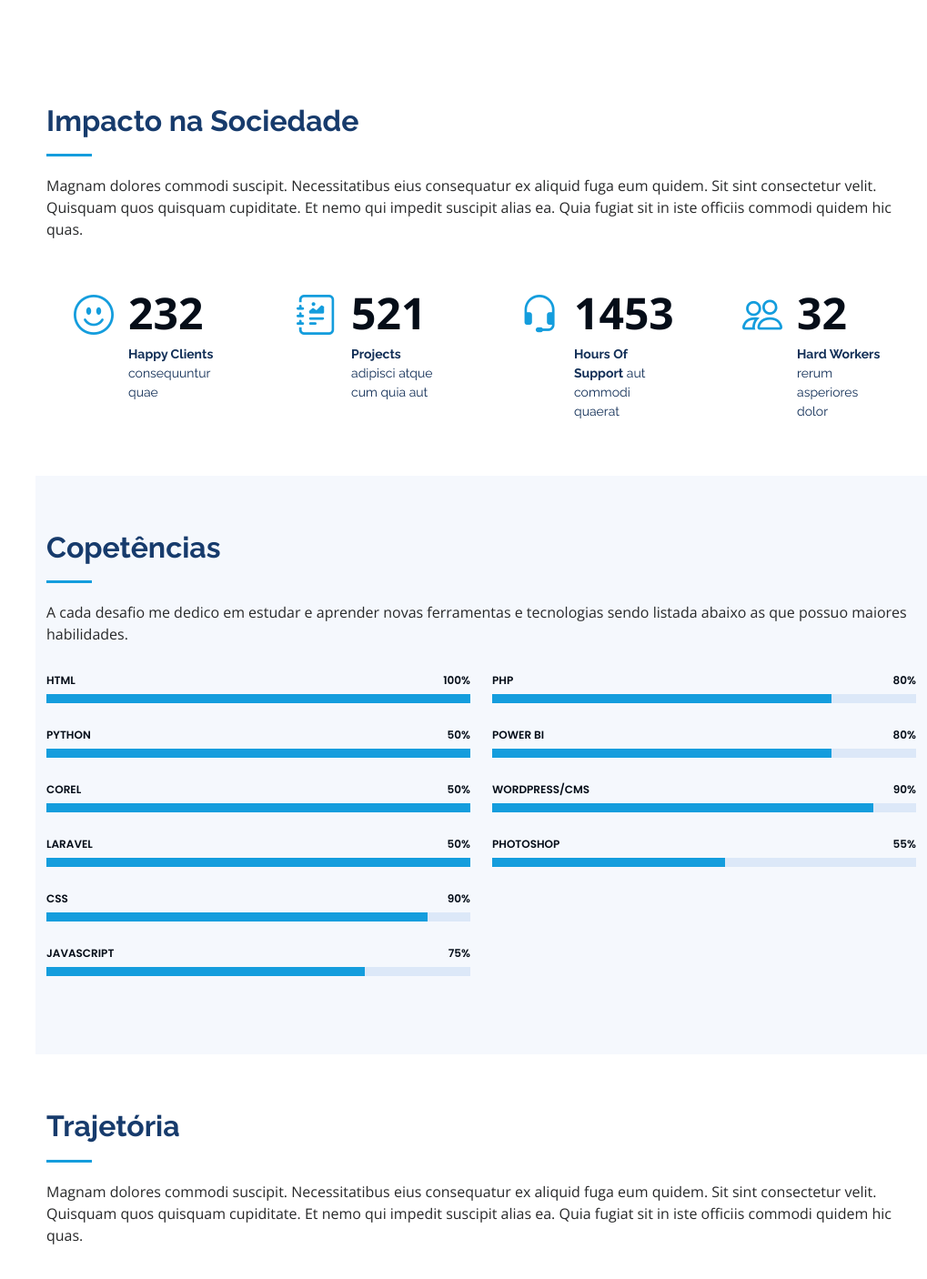
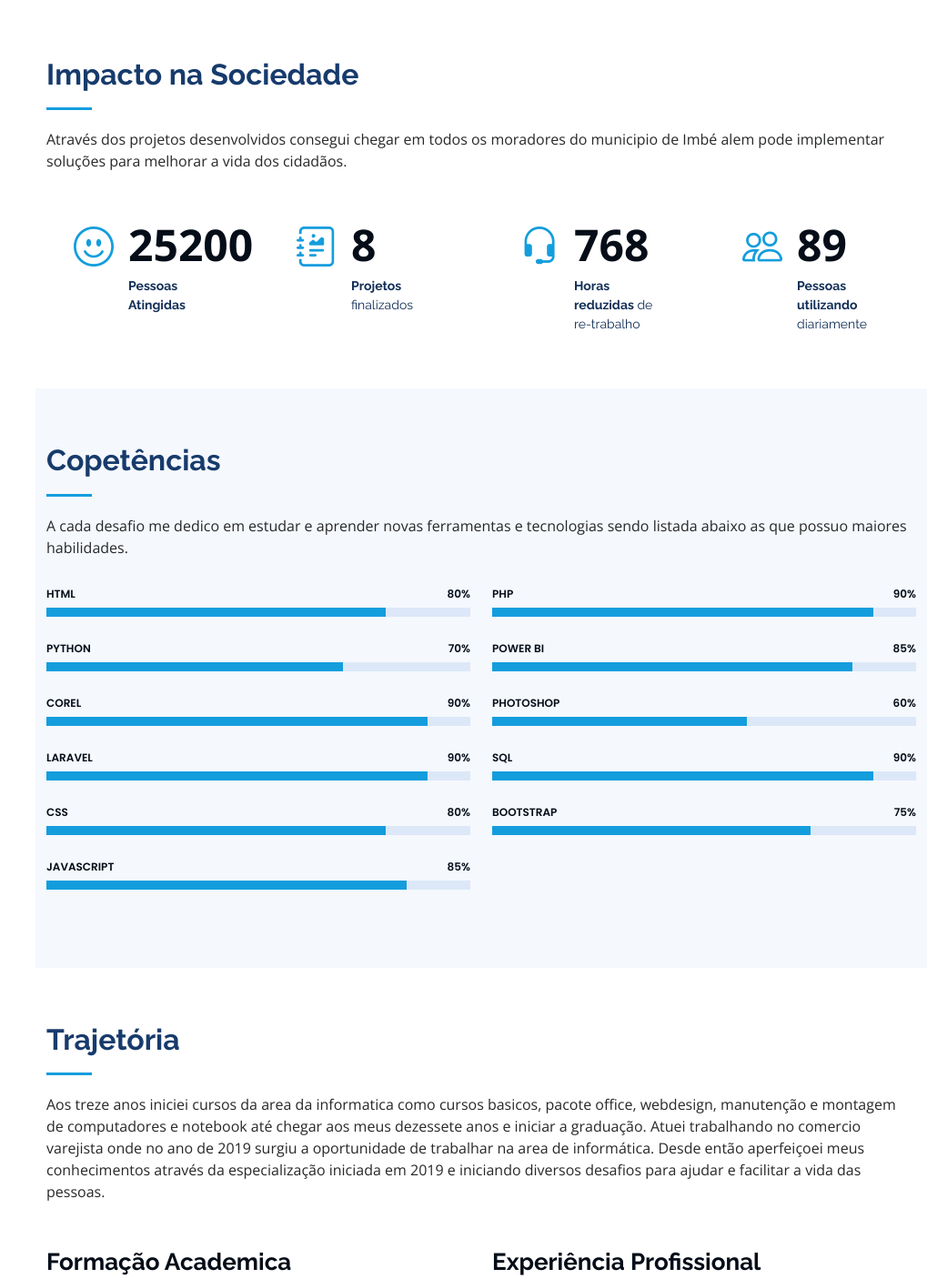
Before and after one commit to renantdai/portfolio, a plain HTML site: page index.html in a window 1280 px wide. Shown: the part 1378-2784 px from the top of the page at 91% size, without its empty margins (261-1280 px from the left). Drawn offline with nearby package versions, Linux system fonts and the light colour scheme.

Commit message:
Update index.html

```diff
--- a/index.html
+++ b/index.html
@@ -43,11 +43,14 @@
         <img src="assets/img/profile-img.jpg" alt="" class="img-fluid rounded-circle">
         <h1 class="text-light"><a href="index.html">Renan Konrath</a></h1>
         <div class="social-links mt-3 text-center">
-          <a href="https://www.linkedin.com/in/renan-konrath-de-souza-2b87a813a/" class="linkedin" target="_blank"><i class="bx bxl-linkedin"></i></a>
-          <a href="https://www.instagram.com/renantdai/" class="instagram" target="_blank"><i class="bx bxl-instagram"></i></a>
-          <a href="#" class="google-plus"  target="_blank"><i class="bx bxl-discord"></i></a>
+          <a href="https://www.linkedin.com/in/renan-konrath-de-souza-2b87a813a/" class="linkedin" target="_blank"><i
+              class="bx bxl-linkedin"></i></a>
+          <a href="https://www.instagram.com/renantdai/" class="instagram" target="_blank"><i
+              class="bx bxl-instagram"></i></a>
+          <a href="#" class="google-plus" target="_blank"><i class="bx bxl-discord"></i></a>
           <a href="https://facebook.com/tobiAKT" class="facebook" target="_blank"><i class="bx bxl-facebook"></i></a>
-          <a href="https://api.whatsapp.com/send?1=pt_BR&phone=555197898663" class="whatsapp" target="_blank"><i class="bx bxl-whatsapp"></i></a>
+          <a href="https://api.whatsapp.com/send?1=pt_BR&phone=555197898663" class="whatsapp" target="_blank"><i
+              class="bx bxl-whatsapp"></i></a>
         </div>
       </div>
 
@@ -58,7 +61,7 @@
           <li><a href="#resume" class="nav-link scrollto"><i class="bx bx-file-blank"></i> <span>Resumo</span></a></li>
           <li><a href="#portfolio" class="nav-link scrollto"><i class="bx bx-book-content"></i>
               <span>Portfolio</span></a></li>
-         <!--  <li><a href="#services" class="nav-link scrollto"><i class="bx bx-server"></i> <span>Serviços</span></a></li> -->
+          <!--  <li><a href="#services" class="nav-link scrollto"><i class="bx bx-server"></i> <span>Serviços</span></a></li> -->
           <li><a href="#contact" class="nav-link scrollto"><i class="bx bx-envelope"></i> <span>Contato</span></a></li>
         </ul>
       </nav><!-- .nav-menu -->
@@ -95,9 +98,10 @@
           <div class="col-lg-8 pt-4 pt-lg-0 content" data-aos="fade-left">
             <h3>Desenvolvedor &amp; Analista</h3>
             <p class="fst-italic">
-              Lorem ipsum dolor sit amet, consectetur adipiscing elit, sed do eiusmod tempor incididunt ut labore et
-              dolore
-              magna aliqua.
+              Procuro oportunidade relacionada ao mercado de TI, que possa trazer novas perspectivas de futuro e
+              crescimento. Estou à procura de novas experiência de trabalho após formado em Especialista em
+              Engenharia de Sofware e Inovação. Quero desenvolver minhas habilidades e também contribuir para
+              o sucesso da empresa.
             </p>
             <div class="row">
               <div class="col-lg-6">
@@ -118,12 +122,6 @@
                 </ul>
               </div>
             </div>
-            <p>
-              Officiis eligendi itaque labore et dolorum mollitia officiis optio vero. Quisquam sunt adipisci omnis et
-              ut. Nulla accusantium dolor incidunt officia tempore. Et eius omnis.
-              Cupiditate ut dicta maxime officiis quidem quia. Sed et consectetur qui quia repellendus itaque neque.
-              Aliquid amet quidem ut quaerat cupiditate. Ab et eum qui repellendus omnis culpa magni laudantium dolores.
-            </p>
           </div>
         </div>
 
@@ -136,9 +134,9 @@
 
         <div class="section-title">
           <h2>Impacto na Sociedade</h2>
-          <p>Magnam dolores commodi suscipit. Necessitatibus eius consequatur ex aliquid fuga eum quidem. Sit sint
-            consectetur velit. Quisquam quos quisquam cupiditate. Et nemo qui impedit suscipit alias ea. Quia fugiat sit
-            in iste officiis commodi quidem hic quas.</p>
+          <p>Através dos projetos desenvolvidos consegui chegar em todos os moradores do municipio de Imbé alem
+            pode implementar soluções para melhorar a vida dos cidadãos.
+          </p>
         </div>
 
         <div class="row no-gutters">
@@ -146,36 +144,36 @@
           <div class="col-lg-3 col-md-6 d-md-flex align-items-md-stretch" data-aos="fade-up">
             <div class="count-box">
               <i class="bi bi-emoji-smile"></i>
-              <span data-purecounter-start="0" data-purecounter-end="232" data-purecounter-duration="1"
+              <span data-purecounter-start="0" data-purecounter-end="25200" data-purecounter-duration="1"
                 class="purecounter"></span>
-              <p><strong>Happy Clients</strong> consequuntur quae</p>
+              <p><strong>Pessoas Atingidas</strong></p>
             </div>
           </div>
 
           <div class="col-lg-3 col-md-6 d-md-flex align-items-md-stretch" data-aos="fade-up" data-aos-delay="100">
             <div class="count-box">
               <i class="bi bi-journal-richtext"></i>
-              <span data-purecounter-start="0" data-purecounter-end="521" data-purecounter-duration="1"
+              <span data-purecounter-start="0" data-purecounter-end="8" data-purecounter-duration="1"
                 class="purecounter"></span>
-              <p><strong>Projects</strong> adipisci atque cum quia aut</p>
+              <p><strong>Projetos</strong> finalizados</p>
             </div>
           </div>
 
           <div class="col-lg-3 col-md-6 d-md-flex align-items-md-stretch" data-aos="fade-up" data-aos-delay="200">
             <div class="count-box">
               <i class="bi bi-headset"></i>
-              <span data-purecounter-start="0" data-purecounter-end="1453" data-purecounter-duration="1"
+              <span data-purecounter-start="0" data-purecounter-end="768" data-purecounter-duration="1"
                 class="purecounter"></span>
-              <p><strong>Hours Of Support</strong> aut commodi quaerat</p>
+              <p><strong>Horas reduzidas</strong> de re-trabalho</p>
             </div>
           </div>
 
           <div class="col-lg-3 col-md-6 d-md-flex align-items-md-stretch" data-aos="fade-up" data-aos-delay="300">
             <div class="count-box">
               <i class="bi bi-people"></i>
-              <span data-purecounter-start="0" data-purecounter-end="32" data-purecounter-duration="1"
+              <span data-purecounter-start="0" data-purecounter-end="89" data-purecounter-duration="1"
                 class="purecounter"></span>
-              <p><strong>Hard Workers</strong> rerum asperiores dolor</p>
+              <p><strong>Pessoas utilizando</strong> diariamente</p>
             </div>
           </div>
 
@@ -200,39 +198,23 @@
           <div class="col-lg-6" data-aos="fade-up">
 
             <div class="progress">
-              <span class="skill">HTML <i class="val">100%</i></span>
+              <span class="skill">HTML <i class="val">80%</i></span>
               <div class="progress-bar-wrap">
-                <div class="progress-bar" role="progressbar" aria-valuenow="100" aria-valuemin="0" aria-valuemax="100">
+                <div class="progress-bar" role="progressbar" aria-valuenow="80" aria-valuemin="0" aria-valuemax="100">
                 </div>
               </div>
             </div>
 
             <div class="progress">
-              <span class="skill">Python <i class="val">50%</i></span>
+              <span class="skill">Python <i class="val">70%</i></span>
               <div class="progress-bar-wrap">
-                <div class="progress-bar" role="progressbar" aria-valuenow="100" aria-valuemin="0" aria-valuemax="100">
+                <div class="progress-bar" role="progressbar" aria-valuenow="70" aria-valuemin="0" aria-valuemax="100">
                 </div>
               </div>
             </div>
 
             <div class="progress">
-              <span class="skill">Corel <i class="val">50%</i></span>
-              <div class="progress-bar-wrap">
-                <div class="progress-bar" role="progressbar" aria-valuenow="100" aria-valuemin="0" aria-valuemax="100">
-                </div>
-              </div>
-            </div>
-
-            <div class="progress">
-              <span class="skill">Laravel <i class="val">50%</i></span>
-              <div class="progress-bar-wrap">
-                <div class="progress-bar" role="progressbar" aria-valuenow="100" aria-valuemin="0" aria-valuemax="100">
-                </div>
-              </div>
-            </div>
-
-            <div class="progress">
-              <span class="skill">CSS <i class="val">90%</i></span>
+              <span class="skill">Corel <i class="val">90%</i></span>
               <div class="progress-bar-wrap">
                 <div class="progress-bar" role="progressbar" aria-valuenow="90" aria-valuemin="0" aria-valuemax="100">
                 </div>
@@ -240,9 +222,25 @@
             </div>
 
             <div class="progress">
-              <span class="skill">JavaScript <i class="val">75%</i></span>
+              <span class="skill">Laravel <i class="val">90%</i></span>
               <div class="progress-bar-wrap">
-                <div class="progress-bar" role="progressbar" aria-valuenow="75" aria-valuemin="0" aria-valuemax="100">
+                <div class="progress-bar" role="progressbar" aria-valuenow="90" aria-valuemin="0" aria-valuemax="100">
+                </div>
+              </div>
+            </div>
+
+            <div class="progress">
+              <span class="skill">CSS <i class="val">80%</i></span>
+              <div class="progress-bar-wrap">
+                <div class="progress-bar" role="progressbar" aria-valuenow="80" aria-valuemin="0" aria-valuemax="100">
+                </div>
+              </div>
+            </div>
+
+            <div class="progress">
+              <span class="skill">JavaScript <i class="val">85%</i></span>
+              <div class="progress-bar-wrap">
+                <div class="progress-bar" role="progressbar" aria-valuenow="85" aria-valuemin="0" aria-valuemax="100">
                 </div>
               </div>
             </div>
@@ -252,23 +250,7 @@
           <div class="col-lg-6" data-aos="fade-up" data-aos-delay="100">
 
             <div class="progress">
-              <span class="skill">PHP <i class="val">80%</i></span>
-              <div class="progress-bar-wrap">
-                <div class="progress-bar" role="progressbar" aria-valuenow="80" aria-valuemin="0" aria-valuemax="100">
-                </div>
-              </div>
-            </div>
-
-            <div class="progress">
-              <span class="skill">Power BI <i class="val">80%</i></span>
-              <div class="progress-bar-wrap">
-                <div class="progress-bar" role="progressbar" aria-valuenow="80" aria-valuemin="0" aria-valuemax="100">
-                </div>
-              </div>
-            </div>
-
-            <div class="progress">
-              <span class="skill">WordPress/CMS <i class="val">90%</i></span>
+              <span class="skill">PHP <i class="val">90%</i></span>
               <div class="progress-bar-wrap">
                 <div class="progress-bar" role="progressbar" aria-valuenow="90" aria-valuemin="0" aria-valuemax="100">
                 </div>
@@ -276,9 +258,34 @@
             </div>
 
             <div class="progress">
-              <span class="skill">Photoshop <i class="val">55%</i></span>
+              <span class="skill">Power BI <i class="val">85%</i></span>
               <div class="progress-bar-wrap">
-                <div class="progress-bar" role="progressbar" aria-valuenow="55" aria-valuemin="0" aria-valuemax="100">
+                <div class="progress-bar" role="progressbar" aria-valuenow="85" aria-valuemin="0" aria-valuemax="100">
+                </div>
+              </div>
+            </div>
+
+
+            <div class="progress">
+              <span class="skill">Photoshop <i class="val">60%</i></span>
+              <div class="progress-bar-wrap">
+                <div class="progress-bar" role="progressbar" aria-valuenow="60" aria-valuemin="0" aria-valuemax="100">
+                </div>
+              </div>
+            </div>
+
+            <div class="progress">
+              <span class="skill">SQL <i class="val">90%</i></span>
+              <div class="progress-bar-wrap">
+                <div class="progress-bar" role="progressbar" aria-valuenow="90" aria-valuemin="0" aria-valuemax="100">
+                </div>
+              </div>
+            </div>
+
+            <div class="progress">
+              <span class="skill">Bootstrap <i class="val">75%</i></span>
+              <div class="progress-bar-wrap">
+                <div class="progress-bar" role="progressbar" aria-valuenow="75" aria-valuemin="0" aria-valuemax="100">
                 </div>
               </div>
             </div>
@@ -296,25 +303,20 @@
 
         <div class="section-title">
           <h2>Trajetória</h2>
-          <p>Magnam dolores commodi suscipit. Necessitatibus eius consequatur ex aliquid fuga eum quidem. Sit sint
-            consectetur velit. Quisquam quos quisquam cupiditate. Et nemo qui impedit suscipit alias ea. Quia fugiat sit
-            in iste officiis commodi quidem hic quas.</p>
+          <p>Aos treze anos iniciei cursos da area da informatica como cursos basicos, pacote office, webdesign,
+            manutenção e
+            montagem de computadores e notebook até chegar aos meus dezessete anos e iniciar a graduação. Atuei
+            trabalhando no
+            comercio varejista onde no ano de 2019 surgiu a oportunidade de trabalhar na area de informática. Desde
+            então aperfeiçoei
+            meus conhecimentos através da especialização iniciada em 2019 e iniciando diversos desafios para ajudar e
+            facilitar a
+            vida das pessoas.
+          </p>
         </div>
 
         <div class="row">
           <div class="col-lg-6" data-aos="fade-up">
-            <h3 class="resume-title">Sumary</h3>
-            <div class="resume-item pb-0">
-              <h4>Alex Smith</h4>
-              <p><em>Innovative and deadline-driven Graphic Designer with 3+ years of experience designing and
-                  developing user-centered digital/print marketing material from initial concept to final, polished
-                  deliverable.</em></p>
-              <ul>
-                <li>Portland par 127,Orlando, FL</li>
-                <li>(123) 456-7891</li>
-                <li>alice.barkley@example.com</li>
-              </ul>
-            </div>
 
             <h3 class="resume-title">Formação Academica</h3>
             <div class="resume-item">
@@ -351,6 +353,16 @@
                 papel de agente transformador da sociedade e capacidade de provocar mudanças por meio da incorporação de
                 novas tecnologias educacionais.
               </p>
+            </div>
+
+            <h3 class="resume-title">Certificação</h3>
+            <div class="resume-item">
+              <h4>Ubiquiti Enterprise Wireless Admin UEWA - UniFi Avançado</h4>
+              <h5>2021</h5>
+              <p><em>Ubiquiti Inc.</em></p>
+              <p><em>Curso de Certificação de Rede Wireless em equipamentos Ubiquiti da linha UniFi, voltado a
+                  capacitar profissionais para dimensionar redes Wi-Fi Corporativas, planejar recursos de autenticação
+                  e recursos avançados UniFi - UEWA.</em></p>
             </div>
           </div>
           <div class="col-lg-6" data-aos="fade-up" data-aos-delay="100">
@@ -539,60 +551,6 @@
       </div>
     </section><!-- End Portfolio Section -->
 
-    <!-- ======= Services Section ======= -->
-    <!-- <section id="services" class="services">
-      <div class="container">
-
-        <div class="section-title">
-          <h2>Cursos de aperfeiçoamento</h2>
-          <p>Magnam dolores commodi suscipit. Necessitatibus eius consequatur ex aliquid fuga eum quidem. Sit sint
-            consectetur velit. Quisquam quos quisquam cupiditate. Et nemo qui impedit suscipit alias ea. Quia fugiat sit
-            in iste officiis commodi quidem hic quas.</p>
-        </div>
-
-        <div class="row">
-          <div class="col-lg-4 col-md-6 icon-box" data-aos="fade-up">
-            <div class="icon"><i class="bi bi-briefcase"></i></div>
-            <h4 class="title"><a href="">Lorem Ipsum</a></h4>
-            <p class="description">Voluptatum deleniti atque corrupti quos dolores et quas molestias excepturi sint
-              occaecati cupiditate non provident</p>
-          </div>
-          <div class="col-lg-4 col-md-6 icon-box" data-aos="fade-up" data-aos-delay="100">
-            <div class="icon"><i class="bi bi-card-checklist"></i></div>
-            <h4 class="title"><a href="">Dolor Sitema</a></h4>
-            <p class="description">Minim veniam, quis nostrud exercitation ullamco laboris nisi ut aliquip ex ea commodo
-              consequat tarad limino ata</p>
-          </div>
-          <div class="col-lg-4 col-md-6 icon-box" data-aos="fade-up" data-aos-delay="200">
-            <div class="icon"><i class="bi bi-bar-chart"></i></div>
-            <h4 class="title"><a href="">Sed ut perspiciatis</a></h4>
-            <p class="description">Duis aute irure dolor in reprehenderit in voluptate velit esse cillum dolore eu
-              fugiat nulla pariatur</p>
-          </div>
-          <div class="col-lg-4 col-md-6 icon-box" data-aos="fade-up" data-aos-delay="300">
-            <div class="icon"><i class="bi bi-binoculars"></i></div>
-            <h4 class="title"><a href="">Magni Dolores</a></h4>
-            <p class="description">Excepteur sint occaecat cupidatat non proident, sunt in culpa qui officia deserunt
-              mollit anim id est laborum</p>
-          </div>
-          <div class="col-lg-4 col-md-6 icon-box" data-aos="fade-up" data-aos-delay="400">
-            <div class="icon"><i class="bi bi-brightness-high"></i></div>
-            <h4 class="title"><a href="">Nemo Enim</a></h4>
-            <p class="description">At vero eos et accusamus et iusto odio dignissimos ducimus qui blanditiis praesentium
-              voluptatum deleniti atque</p>
-          </div>
-          <div class="col-lg-4 col-md-6 icon-box" data-aos="fade-up" data-aos-delay="500">
-            <div class="icon"><i class="bi bi-calendar4-week"></i></div>
-            <h4 class="title"><a href="">Eiusmod Tempor</a></h4>
-            <p class="description">Et harum quidem rerum facilis est et expedita distinctio. Nam libero tempore, cum
-              soluta nobis est eligendi</p>
-          </div>
-        </div>
-
-      </div>
-    </section> -->
-    <!-- End Services Section -->
-
     <!-- ======= Testimonials Section ======= -->
     <section id="testimonials" class="testimonials section-bg">
       <div class="container">
@@ -711,7 +669,7 @@
                 </div>
               </div>
 
-              <form action="forms/contact.php" method="post" role="form" class="php-email-form">
+              <!-- <form action="forms/contact.php" method="post" role="form" class="php-email-form">
                 <div class="row">
                   <div class="form-group col-md-6">
                     <label for="name">Nome</label>
@@ -736,7 +694,7 @@
                   <div class="sent-message">Sua mensagem foi enviada! Obrigado.</div>
                 </div>
                 <div class="text-center"><button type="submit">Enviar Mensagem</button></div>
-              </form>
+              </form> -->
 
             </div>
 
```
